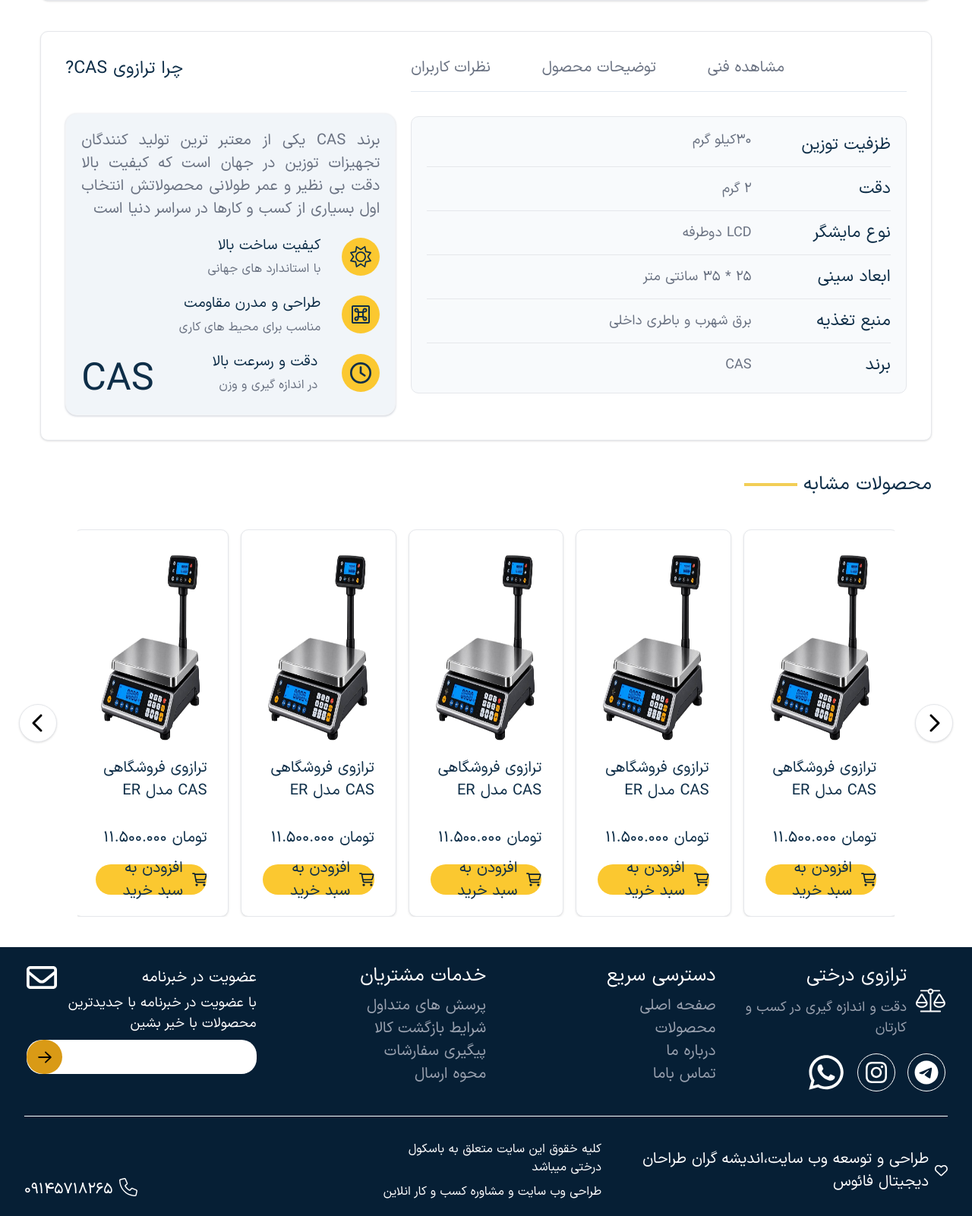
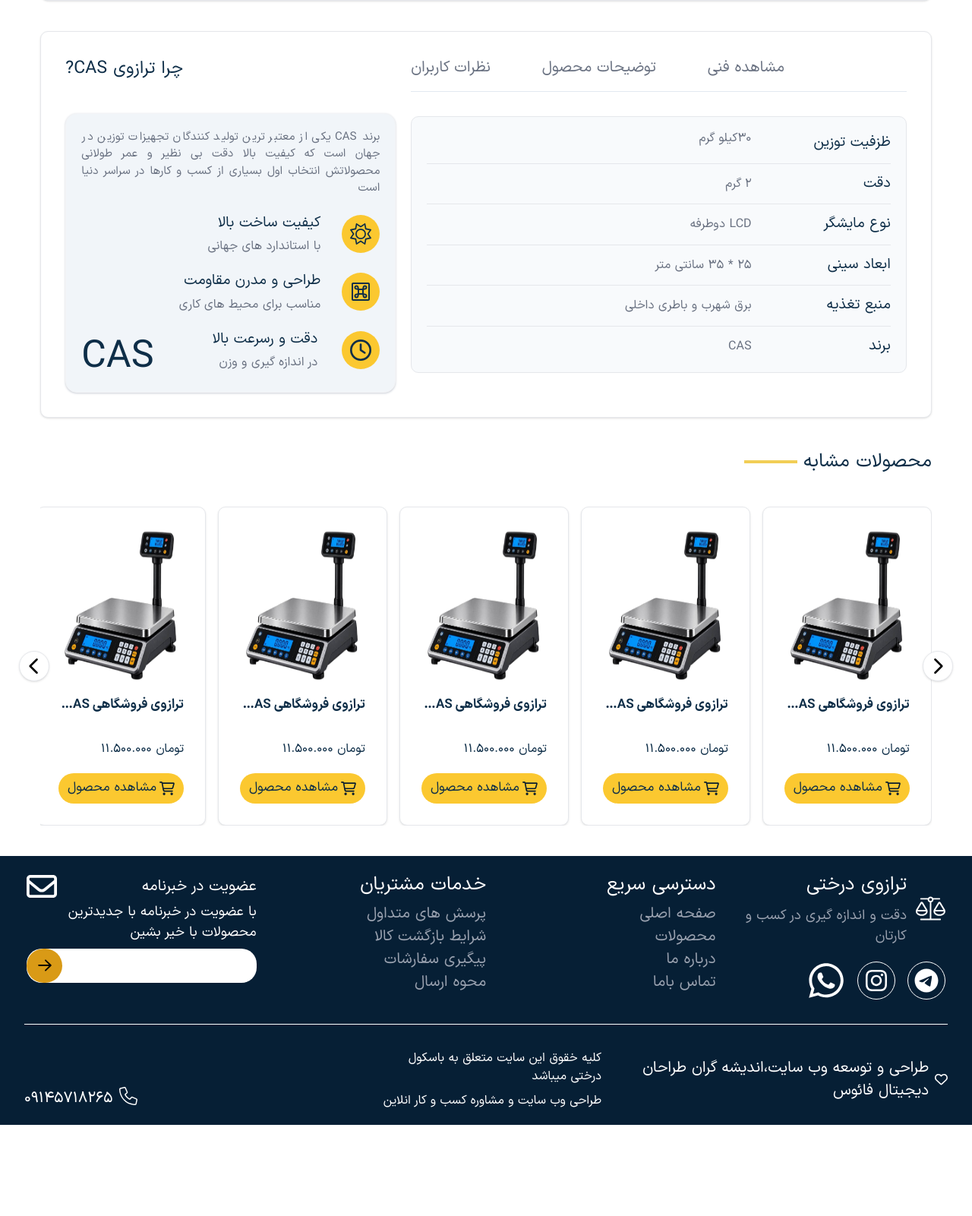
Before and after one commit to eabbas/baskoolderakhti, a Laravel app: page /single/amir/product in a window 1280 px wide. Shown: the part 946-2547 px from the top of the page at 76% size. After the commit the page ends 2427 px from the top, so only its background shows below. Run offline with Laravel 12, Linux system fonts and the light colour scheme.

Commit message:
end_single

```diff
--- a/resources/views/product/singleamir.blade.php
+++ b/resources/views/product/singleamir.blade.php
@@ -3,7 +3,7 @@
 @section('content')
 
 </header>
-<main class = "w-12/12 2xl:max-w-[2100px] mx-auto mt-40">
+<main class = "w-12/12 2xl:max-w-[2100px] mx-auto mt-40 max-lg:mt-30">
 
 <section class = "w-11/12 mx-auto mt-10  max-lg:mt-0">
     <div class="w-full flex gap-3 text-[15px] max-lg:my-5 items-center max-lg:text-[12px]">
@@ -174,55 +174,55 @@
             <div class="w-full flex flex-col gap-3 border-1 border-gray-200 bg-slate-50 p-5 rounded-[10px] max-lg:px-4 max-lg:bg-white">
                 <div class="w-full flex -mt-3">
                     <div class="w-[30%] max-lg:w-[50%] flex items-center  ">
-                        <span class = "text-[#0E2E48] text-[22px]  max-lg:text-[17px] mt-3">ظزفیت توزین</span>
+                        <span class = "text-[#0E2E48] text-[19px]  max-lg:text-[17px] mt-3">ظزفیت توزین</span>
                     </div>
                     <div class="w-[70%] max-lg:w-[50%] flex items-center  max-lg:justify-start max-lg:mt-2">
-                        <span class = "text-[18px] max-lg:text-[15px] text-gray-500">30کیلو گرم</span>
+                        <span class = "text-[16px] max-lg:text-[15px] text-gray-500">30کیلو گرم</span>
                     </div>
                 </div>
                 <div class="w-full h-[1px] bg-gray-200"></div>
                 <div class="w-full flex">
                     <div class="w-[30%] max-lg:w-[50%] flex items-center  ">
-                        <span class = "text-[#0E2E48] text-[22px] max-lg:pr-0 max-lg:text-[17px] ">دقت</span>
+                        <span class = "text-[#0E2E48] text-[19px] max-lg:pr-0 max-lg:text-[17px] ">دقت</span>
                     </div>
                     <div class="w-[70%] max-lg:w-[50%] flex items-center  max-lg:justify-start">
-                        <span class = "text-[18px] max-lg:text-[15px] text-gray-500">2 گرم</span>
+                        <span class = "text-[16px] max-lg:text-[15px] text-gray-500">2 گرم</span>
                     </div>
                 </div>
                 <div class="w-full h-[1px] bg-gray-200"></div>
                 <div class="w-full flex">
                     <div class="w-[30%] max-lg:w-[50%] flex items-center  ">
-                        <span class = "text-[#0E2E48] text-[22px] max-lg:pr-0 max-lg:text-[17px] ">نوع مایشگر</span>
+                        <span class = "text-[#0E2E48] text-[19px] max-lg:pr-0 max-lg:text-[17px] ">نوع مایشگر</span>
                     </div>
                     <div class="w-[70%] max-lg:w-[50%] flex items-center  max-lg:justify-start">
-                        <span class = "text-[18px] max-lg:text-[15px] text-gray-500">LCD دوطرفه</span>
+                        <span class = "text-[16px] max-lg:text-[15px] text-gray-500">LCD دوطرفه</span>
                     </div>
                 </div>
                 <div class="w-full h-[1px] bg-gray-200"></div>
                 <div class="w-full flex">
                     <div class="w-[30%] max-lg:w-[50%] flex items-center  ">
-                        <span class = "text-[#0E2E48] text-[22px] max-lg:pr-0 max-lg:text-[17px] ">ابعاد سینی</span>
+                        <span class = "text-[#0E2E48] text-[19px] max-lg:pr-0 max-lg:text-[17px] ">ابعاد سینی</span>
                     </div>
                     <div class="w-[70%] max-lg:w-[50%] flex items-center  max-lg:justify-start">
-                        <span class = "text-[18px] max-lg:text-[15px] text-gray-500">25 * 35 سانتی متر</span>
+                        <span class = "text-[16px] max-lg:text-[15px] text-gray-500">25 * 35 سانتی متر</span>
                     </div>
                 </div>
                 <div class="w-full h-[1px] bg-gray-200"></div>
                 <div class="w-full flex">
                     <div class="w-[30%] max-lg:w-[50%] flex items-center  ">
-                        <span class = "text-[#0E2E48] text-[22px] max-lg:pr-0 max-lg:text-[17px] ">منبع تغذیه</span>
+                        <span class = "text-[#0E2E48] text-[19px] max-lg:pr-0 max-lg:text-[17px] ">منبع تغذیه</span>
                     </div>
                     <div class="w-[70%] max-lg:w-[50%] flex items-center  max-lg:justify-start">
-                        <span class = "text-[18px] max-lg:text-[15px] text-gray-500">برق شهرب و باطری داخلی</span>
+                        <span class = "text-[16px] max-lg:text-[15px] text-gray-500">برق شهرب و باطری داخلی</span>
                     </div>
                 </div>
                 <div class="w-full h-[1px] bg-gray-200"></div>
                 <div class="w-full flex">
                     <div class="w-[30%] max-lg:w-[50%] flex items-center max-lg:mb-2">
-                        <span class = "text-[#0E2E48] text-[22px]  max-lg:text-[17px]">برند</span>
+                        <span class = "text-[#0E2E48] text-[19px]  max-lg:text-[17px]">برند</span>
                     </div>
                     <div class="w-[70%] max-lg:w-[50%] flex items-center max-lg:justify-start">
-                        <span class = "text-[18px] max-lg:text-[15px] text-gray-500">CAS</span>
+                        <span class = "text-[16px] max-lg:text-[15px] text-gray-500">CAS</span>
                     </div>
                 </div>
             </div>
@@ -238,7 +238,7 @@
                     </div>
                     <div class="w-[100px] h-1 bg-[#F2CE56] rounded-[10px]"></div>
                 </div>
-                <p class = "max-lg:text-[15px] text-justify">برند CAS یکی از معتبر ترین تولید کنندگان تجهیزات توزین در جهان است که کیفیت بالا دقت بی نظیر و عمر طولانی محصولاتش انتخاب اول بسیاری از کسب و کارها در سراسر دنیا است</p>
+                <p class = "max-lg:text-[15px] text-justify text-[15px]">برند CAS یکی از معتبر ترین تولید کنندگان تجهیزات توزین در جهان است که کیفیت بالا دقت بی نظیر و عمر طولانی محصولاتش انتخاب اول بسیاری از کسب و کارها در سراسر دنیا است</p>
                 <div class="w-full flex flex-col gap-5 ">
                     <div class="w-full gap-7 flex items-center  ">
                         <div class="w-[50px] h-[50px] bg-[#FBC830] flex items-center justify-center rounded-full max-lg:w-[45px] max-lg:h-[45px]">
@@ -301,78 +301,78 @@
 </div>
 <section class = "w-11/12 mx-auto relative ">
     <div class="w-full flex justify-between items-center ">
-        <div class="w-[50px] h-[50px] max-lg:w-[10%] flex items-center justify-center bg-white border-1 border-gray-200 shadow-sm rounded-full absolute -left-7 max-lg:left-0">
-            <svg class = "size-8" xmlns="http://www.w3.org/2000/svg" viewBox="0 0 320 512"><path d="M47 239c-9.4 9.4-9.4 24.6 0 33.9L207 433c9.4 9.4 24.6 9.4 33.9 0s9.4-24.6 0-33.9L97.9 256 241 113c9.4-9.4 9.4-24.6 0-33.9s-24.6-9.4-33.9 0L47 239z"/></svg>
+        <div class="w-[40px] h-[40px] max-lg:w-[10%] flex items-center justify-center bg-white border-1 border-gray-200 shadow-sm rounded-full absolute -left-7 max-lg:left-0">
+            <svg class = "size-7" xmlns="http://www.w3.org/2000/svg" viewBox="0 0 320 512"><path d="M47 239c-9.4 9.4-9.4 24.6 0 33.9L207 433c9.4 9.4 24.6 9.4 33.9 0s9.4-24.6 0-33.9L97.9 256 241 113c9.4-9.4 9.4-24.6 0-33.9s-24.6-9.4-33.9 0L47 239z"/></svg>
         </div>
-        <div class = "w-11/12 flex gap-4 mx-auto justify-center overflow-x-auto">
-            <div class="min-w-[19%] max-lg:min-w-full flex flex-col p-7 bg-white border-1 border-gray-200 shadow-sm rounded-[10px] gap-5">
+        <div class = "w-full flex gap-4 mx-auto justify-start max-lg:justify-start overflow-x-auto [&::-webkit-scrollbar]:w-[2px] [&::-webkit-scrollbar-thumb]:bg-[#0E2E48] [&::-webkit-scrollbar-thumb]:rounded-full">
+            <div class="min-w-[19%] max-lg:min-w-[220px]  flex flex-col p-7 bg-white border-1 border-gray-200 shadow-sm rounded-[10px] gap-5">
                 <div class="w-full">
-                    <img class = "w-full h-[250px]" src="{{asset('assets/img/file_0000000053cc8210b89a11d9f1be5829-removebg-preview.png')}}" alt="">
+                    <img class = "w-full h-[200px] max-lg:h-[170px]" src="{{asset('assets/img/file_0000000053cc8210b89a11d9f1be5829-removebg-preview.png')}}" alt="">
                 </div>
-                <div class="w-full flex flex-col  text-[20px] gap-8 text-[#0E2E48] max-lg:gap-3">
-                    <span>ترازوی فروشگاهی CAS مدل ER</span>
+                <div class="w-full flex flex-col  gap-8 text-[#0E2E48] max-lg:gap-3">
+                    <span class = "text-[17px] font-bold truncate w-full">ترازوی فروشگاهی CAS مدل ER</span>
                     <span>تومان 11.500.000</span>
                 </div>
-                <div class="w-full h-[40px] flex items-center justify-center bg-[#FBC830] rounded-[20px] gap-3 text-[20px] text-[#0E2E48]">
-                    <svg class = "size-7 fill-[#091E2F]" xmlns="http://www.w3.org/2000/svg" viewBox="0 0 576 512"><path d="M24 0C10.7 0 0 10.7 0 24S10.7 48 24 48H69.5c3.8 0 7.1 2.7 7.9 6.5l51.6 271c6.5 34 36.2 58.5 70.7 58.5H488c13.3 0 24-10.7 24-24s-10.7-24-24-24H199.7c-11.5 0-21.4-8.2-23.6-19.5L170.7 288H459.2c32.6 0 61.1-21.8 69.5-53.3l41-152.3C576.6 57 557.4 32 531.1 32h-411C111 12.8 91.6 0 69.5 0H24zM131.1 80H520.7L482.4 222.2c-2.8 10.5-12.3 17.8-23.2 17.8H161.6L131.1 80zM176 512a48 48 0 1 0 0-96 48 48 0 1 0 0 96zm336-48a48 48 0 1 0 -96 0 48 48 0 1 0 96 0z"/></svg>
-                    <span>افزودن به سبد خرید</span>
+                <div class="w-full h-[40px] flex items-center justify-center bg-[#FBC830] rounded-[20px] gap-1 text-[17px] text-[#0E2E48]">
+                    <svg class = "size-5 fill-[#091E2F]" xmlns="http://www.w3.org/2000/svg" viewBox="0 0 576 512"><path d="M24 0C10.7 0 0 10.7 0 24S10.7 48 24 48H69.5c3.8 0 7.1 2.7 7.9 6.5l51.6 271c6.5 34 36.2 58.5 70.7 58.5H488c13.3 0 24-10.7 24-24s-10.7-24-24-24H199.7c-11.5 0-21.4-8.2-23.6-19.5L170.7 288H459.2c32.6 0 61.1-21.8 69.5-53.3l41-152.3C576.6 57 557.4 32 531.1 32h-411C111 12.8 91.6 0 69.5 0H24zM131.1 80H520.7L482.4 222.2c-2.8 10.5-12.3 17.8-23.2 17.8H161.6L131.1 80zM176 512a48 48 0 1 0 0-96 48 48 0 1 0 0 96zm336-48a48 48 0 1 0 -96 0 48 48 0 1 0 96 0z"/></svg>
+                    <span>مشاهده محصول</span>
                 </div>
             </div>
-            <div class="min-w-[19%] max-lg:min-w-full flex flex-col p-7 bg-white border-1 border-gray-200 shadow-sm rounded-[10px] gap-5">
+            <div class="min-w-[19%] max-lg:min-w-[220px]  flex flex-col p-7 bg-white border-1 border-gray-200 shadow-sm rounded-[10px] gap-5">
                 <div class="w-full">
-                    <img class = "w-full h-[250px]" src="{{asset('assets/img/file_0000000053cc8210b89a11d9f1be5829-removebg-preview.png')}}" alt="">
+                    <img class = "w-full h-[200px] max-lg:h-[170px]" src="{{asset('assets/img/file_0000000053cc8210b89a11d9f1be5829-removebg-preview.png')}}" alt="">
                 </div>
-                <div class="w-full flex flex-col  text-[20px] gap-8 text-[#0E2E48] max-lg:gap-3">
-                    <span>ترازوی فروشگاهی CAS مدل ER</span>
+                <div class="w-full flex flex-col  gap-8 text-[#0E2E48] max-lg:gap-3">
+                    <span class = "text-[17px] font-bold truncate w-full">ترازوی فروشگاهی CAS مدل ER</span>
                     <span>تومان 11.500.000</span>
                 </div>
-                <div class="w-full h-[40px] flex items-center justify-center bg-[#FBC830] rounded-[20px] gap-3 text-[20px] text-[#0E2E48]">
-                    <svg class = "size-7 fill-[#091E2F]" xmlns="http://www.w3.org/2000/svg" viewBox="0 0 576 512"><path d="M24 0C10.7 0 0 10.7 0 24S10.7 48 24 48H69.5c3.8 0 7.1 2.7 7.9 6.5l51.6 271c6.5 34 36.2 58.5 70.7 58.5H488c13.3 0 24-10.7 24-24s-10.7-24-24-24H199.7c-11.5 0-21.4-8.2-23.6-19.5L170.7 288H459.2c32.6 0 61.1-21.8 69.5-53.3l41-152.3C576.6 57 557.4 32 531.1 32h-411C111 12.8 91.6 0 69.5 0H24zM131.1 80H520.7L482.4 222.2c-2.8 10.5-12.3 17.8-23.2 17.8H161.6L131.1 80zM176 512a48 48 0 1 0 0-96 48 48 0 1 0 0 96zm336-48a48 48 0 1 0 -96 0 48 48 0 1 0 96 0z"/></svg>
-                    <span>افزودن به سبد خرید</span>
+                <div class="w-full h-[40px] flex items-center justify-center bg-[#FBC830] rounded-[20px] gap-1 text-[17px] text-[#0E2E48]">
+                    <svg class = "size-5 fill-[#091E2F]" xmlns="http://www.w3.org/2000/svg" viewBox="0 0 576 512"><path d="M24 0C10.7 0 0 10.7 0 24S10.7 48 24 48H69.5c3.8 0 7.1 2.7 7.9 6.5l51.6 271c6.5 34 36.2 58.5 70.7 58.5H488c13.3 0 24-10.7 24-24s-10.7-24-24-24H199.7c-11.5 0-21.4-8.2-23.6-19.5L170.7 288H459.2c32.6 0 61.1-21.8 69.5-53.3l41-152.3C576.6 57 557.4 32 531.1 32h-411C111 12.8 91.6 0 69.5 0H24zM131.1 80H520.7L482.4 222.2c-2.8 10.5-12.3 17.8-23.2 17.8H161.6L131.1 80zM176 512a48 48 0 1 0 0-96 48 48 0 1 0 0 96zm336-48a48 48 0 1 0 -96 0 48 48 0 1 0 96 0z"/></svg>
+                    <span>مشاهده محصول</span>
                 </div>
             </div>
-            <div class="min-w-[19%] max-lg:min-w-full flex flex-col p-7 bg-white border-1 border-gray-200 shadow-sm rounded-[10px] gap-5">
+            <div class="min-w-[19%] max-lg:min-w-[220px]  flex flex-col p-7 bg-white border-1 border-gray-200 shadow-sm rounded-[10px] gap-5">
                 <div class="w-full">
-                    <img  class = "w-full h-[250px]" src="{{asset('assets/img/file_0000000053cc8210b89a11d9f1be5829-removebg-preview.png')}}" alt="">
+                    <img  class = "w-full h-[200px] max-lg:h-[170px]" src="{{asset('assets/img/file_0000000053cc8210b89a11d9f1be5829-removebg-preview.png')}}" alt="">
                 </div>
-                <div class="w-full flex flex-col  text-[20px] gap-8 text-[#0E2E48] max-lg:gap-3">
-                    <span>ترازوی فروشگاهی CAS مدل ER</span>
+                <div class="w-full flex flex-col  gap-8 text-[#0E2E48] max-lg:gap-3">
+                    <span class = "text-[17px] font-bold truncate w-full">ترازوی فروشگاهی CAS مدل ER</span>
                     <span>تومان 11.500.000</span>
                 </div>
-                <div class="w-full h-[40px] flex items-center justify-center bg-[#FBC830] rounded-[20px] gap-3 text-[20px] text-[#0E2E48]">
-                    <svg class = "size-7 fill-[#091E2F]" xmlns="http://www.w3.org/2000/svg" viewBox="0 0 576 512"><path d="M24 0C10.7 0 0 10.7 0 24S10.7 48 24 48H69.5c3.8 0 7.1 2.7 7.9 6.5l51.6 271c6.5 34 36.2 58.5 70.7 58.5H488c13.3 0 24-10.7 24-24s-10.7-24-24-24H199.7c-11.5 0-21.4-8.2-23.6-19.5L170.7 288H459.2c32.6 0 61.1-21.8 69.5-53.3l41-152.3C576.6 57 557.4 32 531.1 32h-411C111 12.8 91.6 0 69.5 0H24zM131.1 80H520.7L482.4 222.2c-2.8 10.5-12.3 17.8-23.2 17.8H161.6L131.1 80zM176 512a48 48 0 1 0 0-96 48 48 0 1 0 0 96zm336-48a48 48 0 1 0 -96 0 48 48 0 1 0 96 0z"/></svg>
-                    <span>افزودن به سبد خرید</span>
+                <div class="w-full h-[40px] flex items-center justify-center bg-[#FBC830] rounded-[20px] gap-1 text-[17px] text-[#0E2E48]">
+                    <svg class = "size-5 fill-[#091E2F]" xmlns="http://www.w3.org/2000/svg" viewBox="0 0 576 512"><path d="M24 0C10.7 0 0 10.7 0 24S10.7 48 24 48H69.5c3.8 0 7.1 2.7 7.9 6.5l51.6 271c6.5 34 36.2 58.5 70.7 58.5H488c13.3 0 24-10.7 24-24s-10.7-24-24-24H199.7c-11.5 0-21.4-8.2-23.6-19.5L170.7 288H459.2c32.6 0 61.1-21.8 69.5-53.3l41-152.3C576.6 57 557.4 32 531.1 32h-411C111 12.8 91.6 0 69.5 0H24zM131.1 80H520.7L482.4 222.2c-2.8 10.5-12.3 17.8-23.2 17.8H161.6L131.1 80zM176 512a48 48 0 1 0 0-96 48 48 0 1 0 0 96zm336-48a48 48 0 1 0 -96 0 48 48 0 1 0 96 0z"/></svg>
+                    <span>مشاهده محصول</span>
                 </div>
             </div>
-            <div class="min-w-[19%] max-lg:min-w-full flex flex-col p-7 bg-white border-1 border-gray-200 shadow-sm rounded-[10px] gap-5">
+            <div class="min-w-[19%] max-lg:min-w-[220px]  flex flex-col p-7 bg-white border-1 border-gray-200 shadow-sm rounded-[10px] gap-5">
                 <div class="w-full">
-                    <img  class = "w-full h-[250px]" src="{{asset('assets/img/file_0000000053cc8210b89a11d9f1be5829-removebg-preview.png')}}" alt="">
+                    <img  class = "w-full h-[200px] max-lg:h-[170px]" src="{{asset('assets/img/file_0000000053cc8210b89a11d9f1be5829-removebg-preview.png')}}" alt="">
                 </div>
-                <div class="w-full flex flex-col  text-[20px] gap-8 text-[#0E2E48] max-lg:gap-3">
-                    <span>ترازوی فروشگاهی CAS مدل ER</span>
+                <div class="w-full flex flex-col  gap-8 text-[#0E2E48] max-lg:gap-3">
+                    <span class = "text-[17px] font-bold truncate w-full">ترازوی فروشگاهی CAS مدل ER</span>
                     <span>تومان 11.500.000</span>
                 </div>
-                <div class="w-full h-[40px] flex items-center justify-center bg-[#FBC830] rounded-[20px] gap-3 text-[20px] text-[#0E2E48]">
-                    <svg class = "size-7 fill-[#091E2F]" xmlns="http://www.w3.org/2000/svg" viewBox="0 0 576 512"><path d="M24 0C10.7 0 0 10.7 0 24S10.7 48 24 48H69.5c3.8 0 7.1 2.7 7.9 6.5l51.6 271c6.5 34 36.2 58.5 70.7 58.5H488c13.3 0 24-10.7 24-24s-10.7-24-24-24H199.7c-11.5 0-21.4-8.2-23.6-19.5L170.7 288H459.2c32.6 0 61.1-21.8 69.5-53.3l41-152.3C576.6 57 557.4 32 531.1 32h-411C111 12.8 91.6 0 69.5 0H24zM131.1 80H520.7L482.4 222.2c-2.8 10.5-12.3 17.8-23.2 17.8H161.6L131.1 80zM176 512a48 48 0 1 0 0-96 48 48 0 1 0 0 96zm336-48a48 48 0 1 0 -96 0 48 48 0 1 0 96 0z"/></svg>
-                    <span>افزودن به سبد خرید</span>
+                <div class="w-full h-[40px] flex items-center justify-center bg-[#FBC830] rounded-[20px] gap-1 text-[17px] text-[#0E2E48]">
+                    <svg class = "size-5 fill-[#091E2F]" xmlns="http://www.w3.org/2000/svg" viewBox="0 0 576 512"><path d="M24 0C10.7 0 0 10.7 0 24S10.7 48 24 48H69.5c3.8 0 7.1 2.7 7.9 6.5l51.6 271c6.5 34 36.2 58.5 70.7 58.5H488c13.3 0 24-10.7 24-24s-10.7-24-24-24H199.7c-11.5 0-21.4-8.2-23.6-19.5L170.7 288H459.2c32.6 0 61.1-21.8 69.5-53.3l41-152.3C576.6 57 557.4 32 531.1 32h-411C111 12.8 91.6 0 69.5 0H24zM131.1 80H520.7L482.4 222.2c-2.8 10.5-12.3 17.8-23.2 17.8H161.6L131.1 80zM176 512a48 48 0 1 0 0-96 48 48 0 1 0 0 96zm336-48a48 48 0 1 0 -96 0 48 48 0 1 0 96 0z"/></svg>
+                    <span>مشاهده محصول</span>
                 </div>
             </div>
-            <div class="min-w-[19%] max-lg:min-w-full flex flex-col p-7 bg-white border-1 border-gray-200 shadow-sm rounded-[10px] gap-5">
+            <div class="min-w-[19%] max-lg:min-w-[220px]  flex flex-col p-7 bg-white border-1 border-gray-200 shadow-sm rounded-[10px] gap-5">
                 <div class="w-full">
-                    <img   class = "w-full h-[250px]" src="{{asset('assets/img/file_0000000053cc8210b89a11d9f1be5829-removebg-preview.png')}}" alt="">
+                    <img   class = "w-full h-[200px] max-lg:h-[170px]" src="{{asset('assets/img/file_0000000053cc8210b89a11d9f1be5829-removebg-preview.png')}}" alt="">
                 </div>
-                <div class="w-full flex flex-col  text-[20px] gap-8 text-[#0E2E48] max-lg:gap-3">
-                    <span>ترازوی فروشگاهی CAS مدل ER</span>
+                <div class="w-full flex flex-col  gap-8 text-[#0E2E48] max-lg:gap-3">
+                    <span class = "text-[17px] font-bold truncate w-full">ترازوی فروشگاهی CAS مدل ER</span>
                     <span>تومان 11.500.000</span>
                 </div>
-                <div class="w-full h-[40px] flex items-center justify-center bg-[#FBC830] rounded-[20px] gap-3 text-[20px] text-[#0E2E48]">
-                    <svg class = "size-7 fill-[#091E2F]" xmlns="http://www.w3.org/2000/svg" viewBox="0 0 576 512"><path d="M24 0C10.7 0 0 10.7 0 24S10.7 48 24 48H69.5c3.8 0 7.1 2.7 7.9 6.5l51.6 271c6.5 34 36.2 58.5 70.7 58.5H488c13.3 0 24-10.7 24-24s-10.7-24-24-24H199.7c-11.5 0-21.4-8.2-23.6-19.5L170.7 288H459.2c32.6 0 61.1-21.8 69.5-53.3l41-152.3C576.6 57 557.4 32 531.1 32h-411C111 12.8 91.6 0 69.5 0H24zM131.1 80H520.7L482.4 222.2c-2.8 10.5-12.3 17.8-23.2 17.8H161.6L131.1 80zM176 512a48 48 0 1 0 0-96 48 48 0 1 0 0 96zm336-48a48 48 0 1 0 -96 0 48 48 0 1 0 96 0z"/></svg>
-                    <span>افزودن به سبد خرید</span>
+                <div class="w-full h-[40px] flex items-center justify-center bg-[#FBC830] rounded-[20px] gap-1 text-[17px] text-[#0E2E48]">
+                    <svg class = "size-5 fill-[#091E2F]" xmlns="http://www.w3.org/2000/svg" viewBox="0 0 576 512"><path d="M24 0C10.7 0 0 10.7 0 24S10.7 48 24 48H69.5c3.8 0 7.1 2.7 7.9 6.5l51.6 271c6.5 34 36.2 58.5 70.7 58.5H488c13.3 0 24-10.7 24-24s-10.7-24-24-24H199.7c-11.5 0-21.4-8.2-23.6-19.5L170.7 288H459.2c32.6 0 61.1-21.8 69.5-53.3l41-152.3C576.6 57 557.4 32 531.1 32h-411C111 12.8 91.6 0 69.5 0H24zM131.1 80H520.7L482.4 222.2c-2.8 10.5-12.3 17.8-23.2 17.8H161.6L131.1 80zM176 512a48 48 0 1 0 0-96 48 48 0 1 0 0 96zm336-48a48 48 0 1 0 -96 0 48 48 0 1 0 96 0z"/></svg>
+                    <span>مشاهده محصول</span>
                 </div>
             </div>
         </div>
-        <div class="w-[50px] h-[50px] max-lg:w-[10%] flex items-center justify-center bg-white border-1 border-gray-200 shadow-sm rounded-full absolute -right-7 max-lg:right-0">
-            <svg class = "size-8" xmlns="http://www.w3.org/2000/svg" viewBox="0 0 320 512"><path d="M273 239c9.4 9.4 9.4 24.6 0 33.9L113 433c-9.4 9.4-24.6 9.4-33.9 0s-9.4-24.6 0-33.9l143-143L79 113c-9.4-9.4-9.4-24.6 0-33.9s24.6-9.4 33.9 0L273 239z"/></svg>
+        <div class="w-[40px] h-[40px] max-lg:w-[10%] flex items-center justify-center bg-white border-1 border-gray-200 shadow-sm rounded-full absolute -right-7 max-lg:right-0">
+            <svg class = "size-7" xmlns="http://www.w3.org/2000/svg" viewBox="0 0 320 512"><path d="M273 239c9.4 9.4 9.4 24.6 0 33.9L113 433c-9.4 9.4-24.6 9.4-33.9 0s-9.4-24.6 0-33.9l143-143L79 113c-9.4-9.4-9.4-24.6 0-33.9s24.6-9.4 33.9 0L273 239z"/></svg>
         </div>
 </section>
 </main>
```
